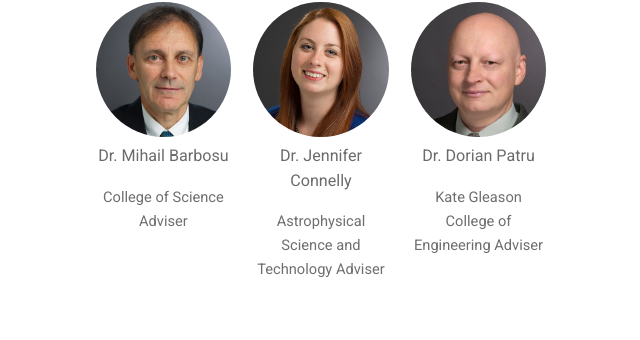
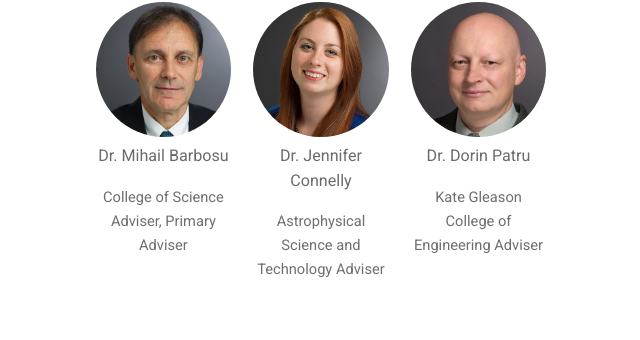
Before and after one commit to rit-spex/SPEXSite, a Flask app: page /ourteam/ in a window 1280 px wide. Shown: the part 592-932 px from the top of the page, without its empty margins (319-959 px from the left). Run offline with Flask 2, Linux system fonts and the light colour scheme; some libraries are stand-ins or nearby versions.

Commit message:
Fixed name, added title for Barbosu

```diff
--- a/templates/ourteam.html
+++ b/templates/ourteam.html
@@ -80,7 +80,7 @@
                     <img class="img-circle" src="{{ url_for('static', filename='images/headshots/Barbosu-Mihail.png') }}" alt="Adviser, College Of Science" style="width:100%">
                     <div class="caption" style="text-align: center">
                         <h4>Dr. Mihail Barbosu</h4>
-                        <p>College of Science Adviser</p>
+                        <p>College of Science Adviser, Primary Adviser</p>
                     </div>
                 </div>
                 <div class="col-md-2">
@@ -93,7 +93,7 @@
                 <div class="col-md-2">
                     <img class="img-circle" src="{{ url_for('static', filename='images/headshots/Patru-Dorin.png') }}" alt="Adviser, Kete Gleason College of Engineering" style="width:100%">
                     <div class="caption" style="text-align: center">
-                        <h4>Dr. Dorian Patru</h4>
+                        <h4>Dr. Dorin Patru</h4>
                         <p>Kate Gleason College of Engineering Adviser</p>
                     </div>
                 </div>
```
